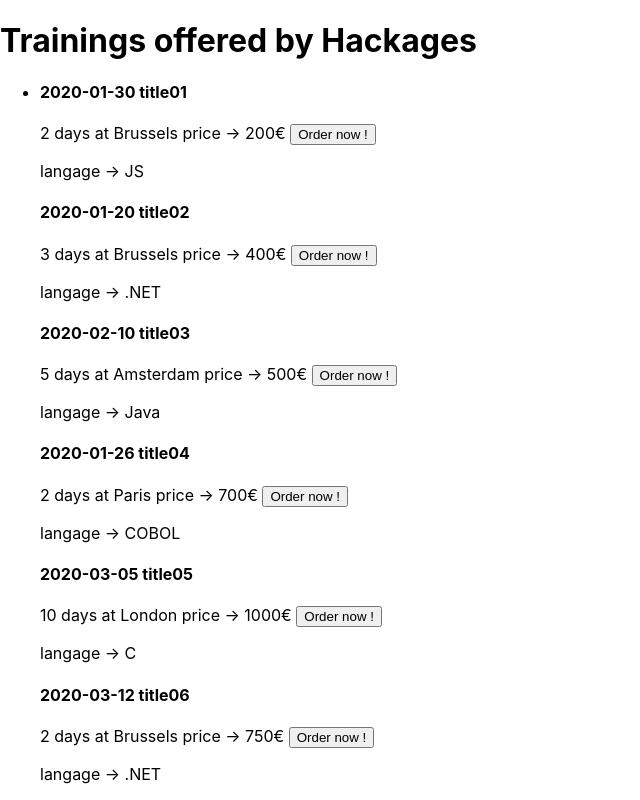
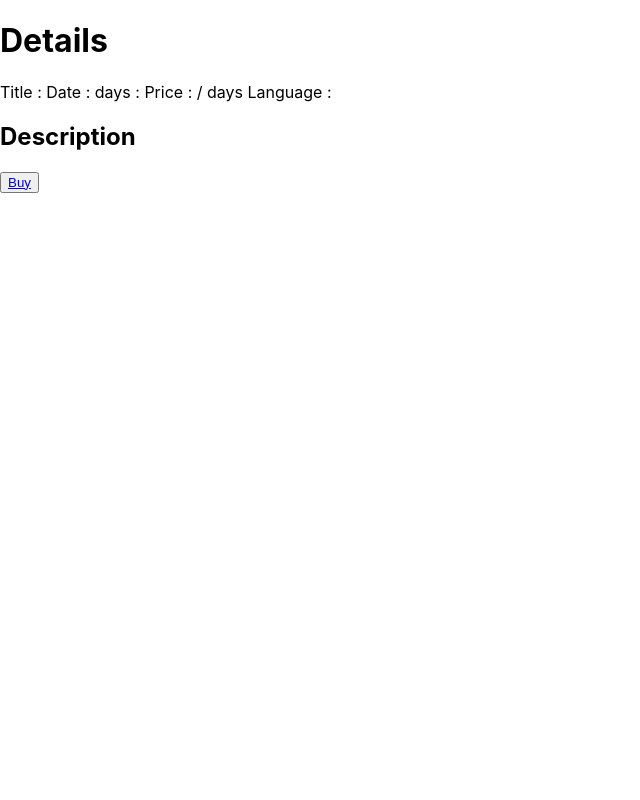
Before and after one commit to hackages/internship-training, a React (Create React App) app in the folder traininginternship/: page /details/1 in a window 1280 px wide. Shown: the top 800 px of the page, without its empty margins (0-640 px from the left). Built offline with nearby package versions, Linux system fonts and the light colour scheme.

Commit message:
Routes totally done

```diff
--- a/traininginternship/package.json
+++ b/traininginternship/package.json
@@ -8,7 +8,8 @@
     "@testing-library/user-event": "^7.1.2",
     "react": "^16.12.0",
     "react-dom": "^16.12.0",
-    "react-scripts": "3.3.1"
+    "react-scripts": "3.3.1",
+    "react-router-dom": "latest"
   },
   "scripts": {
     "start": "react-scripts start",
--- a/traininginternship/src/App.js
+++ b/traininginternship/src/App.js
@@ -2,11 +2,36 @@ import React from 'react';
 import logo from './logo.svg';
 import './App.css';
 import {Home} from "./pages/home/Home";
+import {Details} from "./pages/details/Details";
+
+import {
+    BrowserRouter,
+    Switch,
+    Route,
+    Link
+} from "react-router-dom";
+import {Payment} from "./pages/payment/Payment";
 
 function App() {
-  return (
-        <Home/>
-      );
+    return (
+        <BrowserRouter>
+            <Switch>
+                <Route exact path={'/'} component={Home}/>
+                <Route path={'/details/:id'} component={Details}/>
+                <Route path={'/payment'} component={Payment}/>
+            </Switch>
+        </BrowserRouter>
+    );
 }
+/**const Aboutid = (props) => {
+    const id = props.match.params.id;
+    return (
+        <div>
+            <h3>{id}</h3>
+        </div>
+    );
+}; **/
+
+
 
 export default App;
--- a/traininginternship/src/pages/details/details.js
+++ b/traininginternship/src/pages/details/Details.js
@@ -1,8 +1,8 @@
 import React, {useEffect} from "react";
 import fakeData from '../../fakeData';
+import {Link} from "react-router-dom";
 
 export const Details = (props) => {
-
     return (
         <>
             <h1>Details</h1>
@@ -19,7 +19,14 @@ export const Details = (props) => {
                 </p>
             </section>
 
-            <button> Pay </button>
+            <button>
+                <Link to={{
+                pathname: `/payment/`,
+                props: {
+                    price: props.price,
+                    title: props.title
+                }}}> Buy  </Link>
+            </button>
 
         </>
     );
--- a/traininginternship/src/pages/home/Home.js
+++ b/traininginternship/src/pages/home/Home.js
@@ -1,5 +1,6 @@
 import React from "react";
 import fakeData from '../../fakeData.json';
+import {Link} from "react-router-dom";
 
 export const Home = (props) => {
 
@@ -30,7 +31,7 @@ const Lesson = (props) => {
         <a>
             {`${value.days} days  at ${value.place} price ->  ${value.price}€` }
         </a>
-            {' '}<button> Order now ! </button>
+            {' '}<button><Link to={`/details/${value.id}`}> Order now ! </Link></button>
             <p>
                 {` langage ->  ${value.language}`}
             </p>
--- /dev/null
+++ b/traininginternship/src/pages/payment/Payment.js
@@ -0,0 +1,11 @@
+import React from "react";
+
+
+
+export const Payment = () => {
+  return (
+      <div>
+          <h1>Hello there ! </h1>
+      </div>
+  );
+};
```
